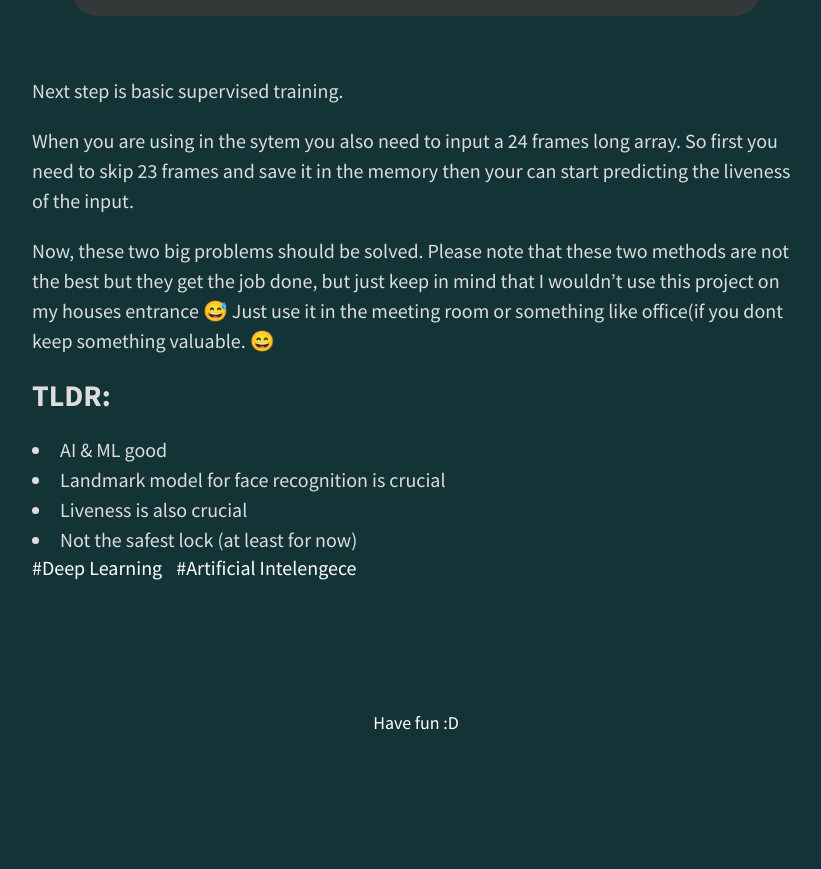
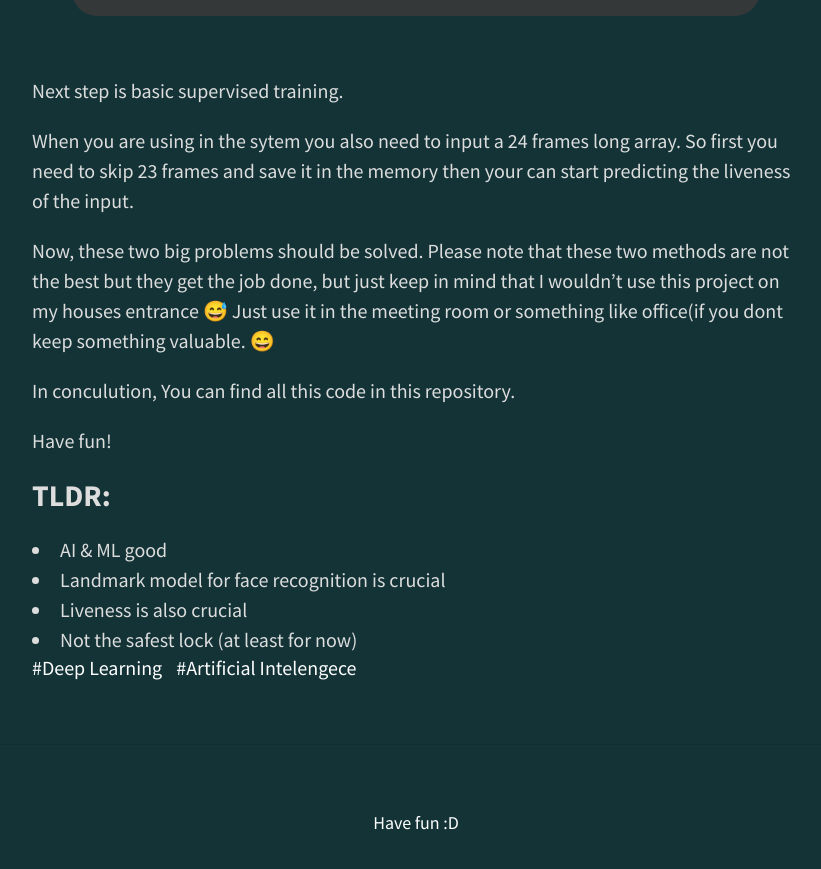
Before and after one commit to AhmetHamzaEmra/ahmethamzaemra.github.io, a Jekyll site: the page built from _posts/2018-12-28-Intelegence-lock.md, in a window 1280 px wide and 900 px high, scrolled down 3789 px. Shown: the top 869 px of the window, without its empty margins (224-1045 px from the left). Built offline with Jekyll 4.4.1, drawn with Linux system fonts in a browser that asks for light colours; nearby versions of some CDN libraries; before the commit the page ends 4589 px from its top, so only the background shows below that.

Commit message:
new post 5

```diff
--- a/_posts/2018-12-28-Intelegence-lock.md
+++ b/_posts/2018-12-28-Intelegence-lock.md
@@ -118,6 +118,9 @@ When you are using in the sytem you also need to input a 24 frames long array. S
 Now, these two big problems should be solved. Please note that these two methods are not the best but they get the job done, but just keep in mind that I wouldn't use this project on my houses entrance 😅  Just use it in the meeting room or something like office(if you dont keep something valuable. 😄
 
 
+In conculution, You can find all this code in [this repository](https://github.com/AhmetHamzaEmra/Intelegent_Lock).
+
+Have fun!
 
 ### TLDR:
 
```
